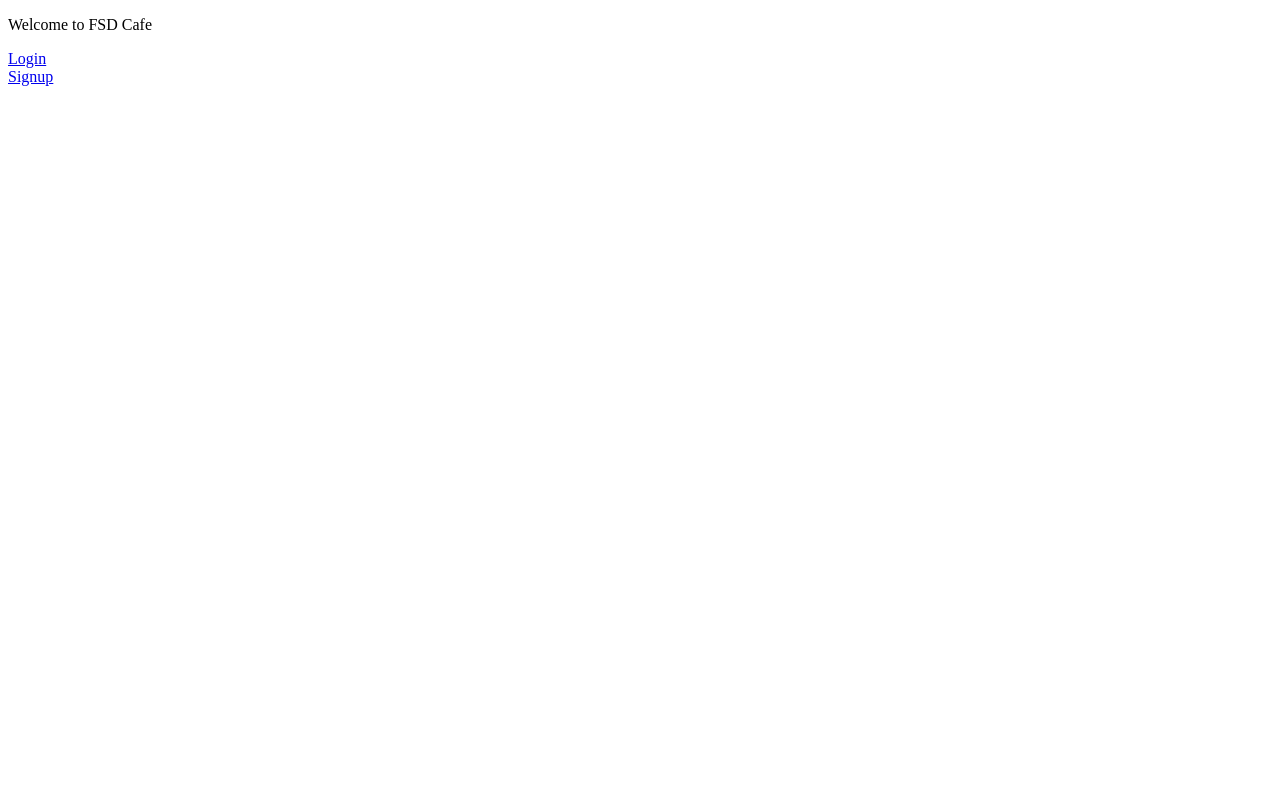
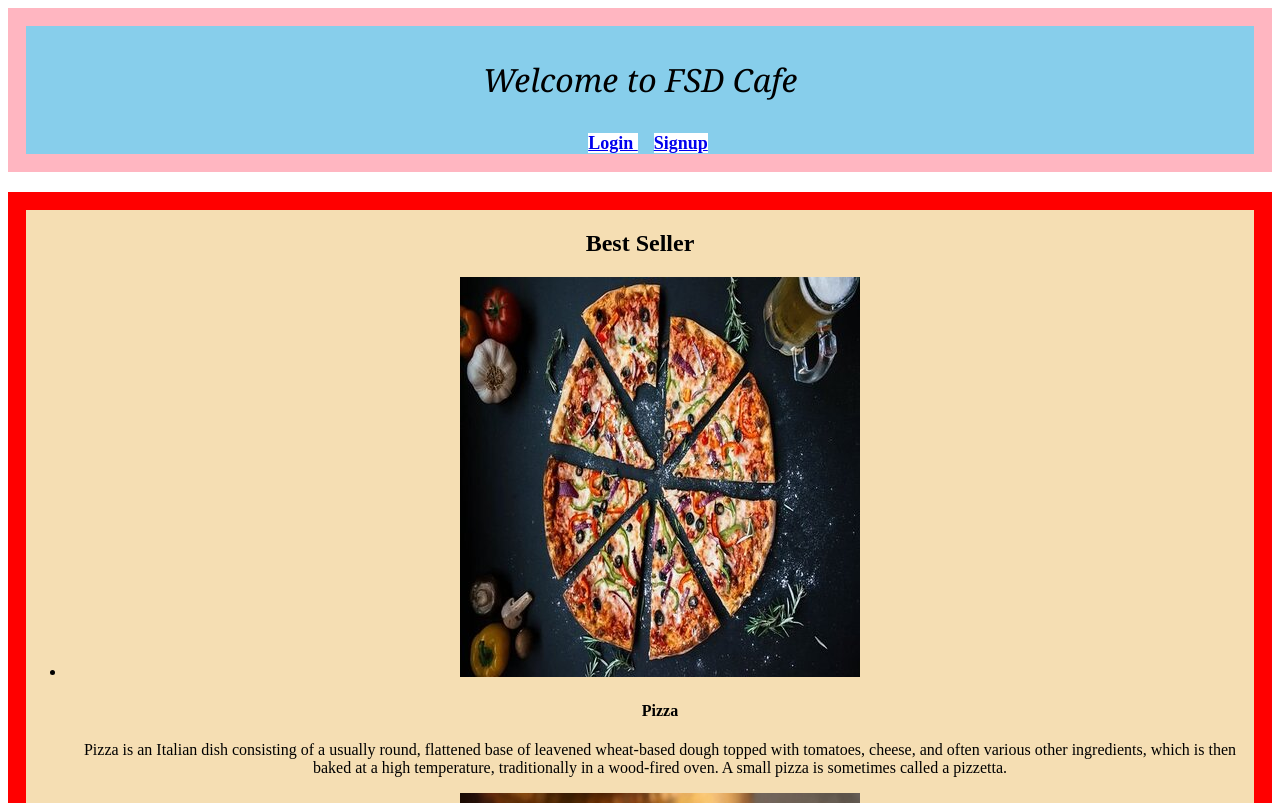
Before and after one commit to karthik192000/FsdCafe, an Angular app: page /home in a window 1280 px wide. Shown: the top 803 px of the page. Built offline with nearby package versions, Linux system fonts and the light colour scheme.

Commit message:
Add style to home page

```diff
--- a/src/app/cafe-service.service.ts
+++ b/src/app/cafe-service.service.ts
@@ -41,6 +41,4 @@ export class CafeServiceService {
     let httpHeaders = new HttpHeaders({["authtoken"]:token});
     return this.http.get<Menu[]>(`${this.getMenuUrl}`,{headers:httpHeaders});
    }
-
-
 }
--- a/src/app/home/home.component.html
+++ b/src/app/home/home.component.html
@@ -1,11 +1,102 @@
-<div>
+<div class="homeContainer" style="text-align: center; background-color: skyblue;border: lightpink;border-style: solid;border-width: 0.50cm;">
 
-    <p>Welcome to FSD Cafe</p>
+    <p style="font-size:xx-large; font-style: italic; font-family:Georgia, 'Times New Roman', Times, serif;">Welcome to FSD Cafe</p>
     <router-outlet></router-outlet>
-    <a routerLink="/login">Login</a>
-
-    <br>
+    <a routerLink="/login" style="margin: 16px;font-size: large;background-color: white;">
+    <strong>
+        Login
+    </strong>
+    </a>
 
     <router-outlet></router-outlet>
-    <a routerLink="/signup">Signup</a>
+    <a routerLink="/signup" style="font-size: large;background-color: white;">
+        <strong>
+            Signup
+        </strong>
+    </a>
 </div>
+
+<div style="margin-top: 20px; text-align: center; background-color: wheat;border: red;border-style: solid;border-width: 0.50cm;">
+    <div class="container">
+        <div class="text-center">
+            <h2 class="section-heading text-uppercase">Best Seller</h2>
+        </div>
+        <ul class="timeline">
+            <li><a href="../../assets/img/1.jpg" target="_blank">
+                    <div class="timeline-image"><img class="rounded-circle img-fluid"  src="../../assets/img/1.jpg"
+                            alt="..." /></div>
+                </a>
+                <div class="timeline-panel">
+                    <div class="timeline-heading">
+                        <h4>Pizza</h4>
+                    </div>
+                    <div class="timeline-body">
+                        <p class="text-muted">Pizza is an Italian dish consisting of a usually round, flattened base of
+                            leavened wheat-based dough topped with tomatoes, cheese, and often various other
+                            ingredients, which is then baked at a high temperature, traditionally in a wood-fired oven.
+                            A small pizza is sometimes called a pizzetta.</p>
+                    </div>
+                </div>
+            </li>
+            <li class="timeline-inverted">
+                <a href="../../assets/img/2.jpg" target="_blank">
+                    <div class="timeline-image"><img class="rounded-circle img-fluid" src="../../assets/img/2.jpg"
+                            alt="..." /></div>
+                </a>
+                <div class="timeline-panel">
+                    <div class="timeline-heading">
+                        <h4>Biryani</h4>
+                    </div>
+                    <div class="timeline-body">
+                        <p class="text-muted">Biryani is a mixed rice dish. It is made with Indian spices, rice, and
+                            meat usually that of chicken, fish, and sometimes, in addition, eggs or vegetables such as
+                            potatoes in certain regional varieties.</p>
+                    </div>
+                </div>
+            </li>
+            <li>
+                <a href="../../assets/img/3.jpg" target="_blank">
+                    <div class="timeline-image"><img class="rounded-circle img-fluid" src="../../assets/img/3.jpg"
+                            alt="..." /></div>
+                </a>
+                <div class="timeline-panel">
+                    <div class="timeline-heading">
+                        <h4>Pasta</h4>
+                    </div>
+                    <div class="timeline-body">
+                        <p class="text-muted">Pasta is a type of food typically made from an unleavened dough of wheat
+                            flour mixed with water or eggs, and formed into sheets or other shapes, then cooked by
+                            boiling or baking.</p>
+                    </div>
+                </div>
+            </li>
+            <li class="timeline-inverted">
+                <a href="../../assets/img/4.jpg" target="_blank">
+                    <div class="timeline-image"><img class="rounded-circle img-fluid" src="../../assets/img/4.jpg"
+                            alt="..." /></div>
+                </a>
+                <div class="timeline-panel">
+                    <div class="timeline-heading">
+                        <h4>Molten chocolate cake</h4>
+                    </div>
+                    <div class="timeline-body">
+                        <p class="text-muted">Molten chocolate cake is a popular dessert that combines the elements of a
+                            chocolate cake and a soufflé. Its name derives from the dessert's liquid chocolate center,
+                            and it is also known as chocolate moelleux, chocolate lava cake, or simply lava cake.</p>
+                    </div>
+                </div>
+            </li>
+            <li class="timeline-inverted">
+                <div class="timeline-image">
+                    <h4>
+                        Be Part
+                        <br />
+                        Of Our
+                        <br />
+                        Cafe!
+                    </h4>
+                </div>
+            </li>
+        </ul>
+    </div>
+</div>
--- a/src/app/menu/menu.component.html
+++ b/src/app/menu/menu.component.html
@@ -26,4 +26,6 @@
     <router-outlet></router-outlet>
     <a routerLink="/home" style="margin: 16px;">Home</a>
 
+    <button (click)="logout()">Logout</button>
+
 </div>
--- a/src/app/menu/menu.component.ts
+++ b/src/app/menu/menu.component.ts
@@ -4,7 +4,7 @@ import { CafeServiceService } from '../cafe-service.service';
 import { Observable } from 'rxjs';
 import { get } from 'http';
 import { CommonModule } from '@angular/common';
-import { RouterModule, RouterOutlet } from '@angular/router';
+import { Router, RouterModule, RouterOutlet } from '@angular/router';
 
 @Component({
   selector: 'app-menu',
@@ -17,7 +17,7 @@ export class MenuComponent implements OnInit {
 
   menu:Menu[] = [];
 
-  constructor(private cafeService:CafeServiceService){
+  constructor(private cafeService:CafeServiceService,private router:Router){
   }
 
   ngOnInit(): void {
@@ -32,6 +32,11 @@ export class MenuComponent implements OnInit {
   }
 
 
+  logout(){
+    localStorage.removeItem('authtoken');
+    this.router.navigate(['../login']);
+  }
+
 
 
 }
```
